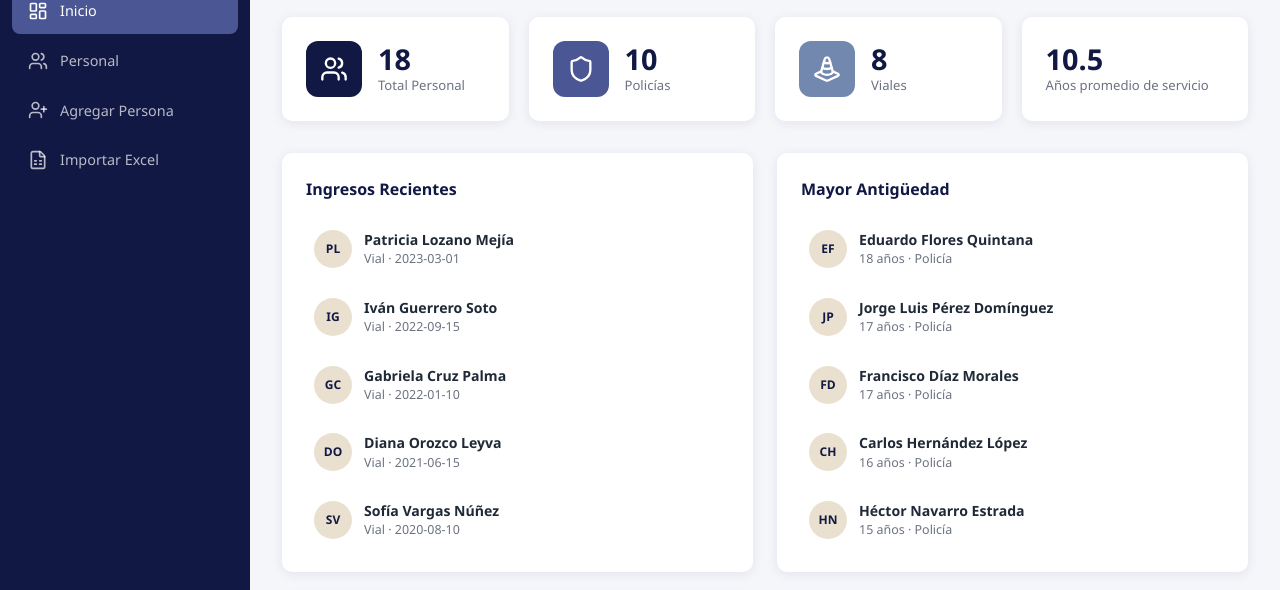
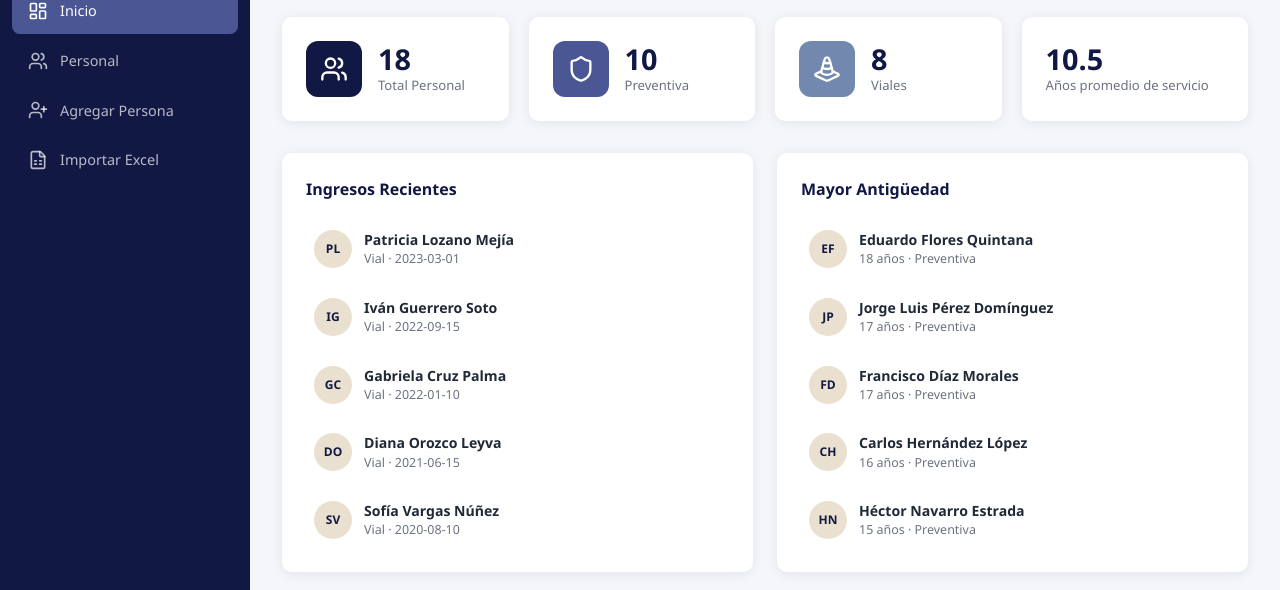
Before and after one commit to DiegoAragon13/Sistema_de_Control_policial, a React (Vite) app: page / in a window 1280 px wide. Both pictures are taken after typing "Sample", "Sample123" into the empty fields and a click on the button "Entrar". Shown: the part 139-729 px from the top of the page. Built offline with nearby package versions, Linux system fonts and the light colour scheme.

Commit message:
Unificar categoria: Preventiva y Vial en todo el sistema

```diff
--- a/src/data/mockPersonal.js
+++ b/src/data/mockPersonal.js
@@ -5,7 +5,7 @@ const mockPersonal = [
   {
     id: 1,
     foto: null,
-    categoria: "Policía",
+    categoria: "Preventiva",
     asignacion: "Policía Preventiva",
     nombre: "Carlos",
     apellidos: "Hernández López",
@@ -24,7 +24,7 @@ const mockPersonal = [
   {
     id: 2,
     foto: null,
-    categoria: "Policía",
+    categoria: "Preventiva",
     asignacion: "Policía Preventiva",
     nombre: "María Elena",
     apellidos: "García Rodríguez",
@@ -62,7 +62,7 @@ const mockPersonal = [
   {
     id: 4,
     foto: null,
-    categoria: "Policía",
+    categoria: "Preventiva",
     asignacion: "Policía Preventiva",
     nombre: "Jorge Luis",
     apellidos: "Pérez Domínguez",
@@ -100,7 +100,7 @@ const mockPersonal = [
   {
     id: 6,
     foto: null,
-    categoria: "Policía",
+    categoria: "Preventiva",
     asignacion: "Policía Preventiva",
     nombre: "Miguel Ángel",
     apellidos: "Torres Vega",
@@ -138,7 +138,7 @@ const mockPersonal = [
   {
     id: 8,
     foto: null,
-    categoria: "Policía",
+    categoria: "Preventiva",
     asignacion: "Policía Preventiva",
     nombre: "Francisco",
     apellidos: "Díaz Morales",
@@ -176,7 +176,7 @@ const mockPersonal = [
   {
     id: 10,
     foto: null,
-    categoria: "Policía",
+    categoria: "Preventiva",
     asignacion: "Policía Preventiva",
     nombre: "Raúl",
     apellidos: "Mendoza Aguilar",
@@ -214,7 +214,7 @@ const mockPersonal = [
   {
     id: 12,
     foto: null,
-    categoria: "Policía",
+    categoria: "Preventiva",
     asignacion: "Policía Preventiva",
     nombre: "Andrés",
     apellidos: "Salazar Ruiz",
@@ -252,7 +252,7 @@ const mockPersonal = [
   {
     id: 14,
     foto: null,
-    categoria: "Policía",
+    categoria: "Preventiva",
     asignacion: "Policía Preventiva",
     nombre: "Héctor",
     apellidos: "Navarro Estrada",
@@ -290,7 +290,7 @@ const mockPersonal = [
   {
     id: 16,
     foto: null,
-    categoria: "Policía",
+    categoria: "Preventiva",
     asignacion: "Policía Preventiva",
     nombre: "Eduardo",
     apellidos: "Flores Quintana",
@@ -309,7 +309,7 @@ const mockPersonal = [
   {
     id: 17,
     foto: null,
-    categoria: "Policía",
+    categoria: "Preventiva",
     asignacion: "Policía Preventiva",
     nombre: "Alejandra",
     apellidos: "Bustamante Ríos",
--- a/src/pages/AgregarPersona.jsx
+++ b/src/pages/AgregarPersona.jsx
@@ -3,7 +3,7 @@ import { useNavigate } from "react-router-dom";
 import { Save, ArrowLeft, User, Upload } from "lucide-react";
 
 const initialForm = {
-  categoria: "Policía",
+  categoria: "Preventiva",
   asignacion: "",
   nombre: "",
   apellidos: "",
@@ -131,7 +131,7 @@ function AgregarPersona({ personal, setPersonal }) {
               <div className="form-group">
                 <label>Categoría</label>
                 <select name="categoria" value={form.categoria} onChange={handleChange}>
-                  <option value="Policía">Policía</option>
+                  <option value="Preventiva">Preventiva</option>
                   <option value="Vial">Vial</option>
                 </select>
               </div>
--- a/src/pages/Dashboard.jsx
+++ b/src/pages/Dashboard.jsx
@@ -1,7 +1,7 @@
 import { Users, Shield, TrafficCone } from "lucide-react";
 
 function Dashboard({ personal }) {
-  const totalPolicias = personal.filter((p) => p.categoria === "Policía").length;
+  const totalPolicias = personal.filter((p) => p.categoria === "Preventiva").length;
   const totalViales = personal.filter((p) => p.categoria === "Vial").length;
 
   // Calcular antigüedad promedio en años
@@ -44,7 +44,7 @@ function Dashboard({ personal }) {
           </div>
           <div className="stat-info">
             <span className="stat-number">{totalPolicias}</span>
-            <span className="stat-label">Policías</span>
+            <span className="stat-label">Preventiva</span>
           </div>
         </div>
         <div className="stat-card">
--- a/src/pages/FichaPersona.jsx
+++ b/src/pages/FichaPersona.jsx
@@ -90,7 +90,7 @@ function FichaPersona({ personal, setPersonal }) {
             <input type="file" accept="image/*" onChange={handleFoto} hidden />
           </label>
           <div className="ficha-badge-container">
-            <span className={`badge ${form.categoria === "Policía" ? "badge-policia" : "badge-vial"}`}>
+            <span className={`badge ${form.categoria === "Preventiva" ? "badge-policia" : "badge-vial"}`}>
               {form.categoria}
             </span>
             <span className="ficha-employee-number">{form.numero_empleado}</span>
@@ -148,7 +148,7 @@ function FichaPersona({ personal, setPersonal }) {
               <div className="form-group">
                 <label>Categoría</label>
                 <select name="categoria" value={form.categoria || ""} onChange={handleChange}>
-                  <option value="Policía">Policía</option>
+                  <option value="Preventiva">Preventiva</option>
                   <option value="Vial">Vial</option>
                 </select>
               </div>
--- a/src/pages/ImportarExcel.jsx
+++ b/src/pages/ImportarExcel.jsx
@@ -27,7 +27,7 @@ function ImportarExcel() {
       setResultado({
         exito: true,
         mensaje: "Se importaron 18 registros correctamente.",
-        detalles: "12 Policías y 6 Viales agregados al sistema.",
+        detalles: "12 Preventiva y 6 Viales agregados al sistema.",
       });
       setArchivo(null);
     }, 1500);
--- a/src/pages/Personal.jsx
+++ b/src/pages/Personal.jsx
@@ -49,7 +49,7 @@ function Personal({ personal }) {
 
       <div className="filters-bar">
         <div className="tabs-filter">
-          {["Todos", "Policía", "Vial"].map((cat) => (
+          {["Todos", "Preventiva", "Vial"].map((cat) => (
             <button
               key={cat}
               className={`tab-btn ${filtroCategoria === cat ? "active" : ""}`}
@@ -58,7 +58,7 @@ function Personal({ personal }) {
                 setPaginaActual(1);
               }}
             >
-              {cat === "Todos" ? "Todos" : cat === "Policía" ? "Preventiva" : "Vial"}
+              {cat}
             </button>
           ))}
         </div>
@@ -101,7 +101,7 @@ function Personal({ personal }) {
                   {p.nombre} {p.apellidos}
                 </td>
                 <td>
-                  <span className={`badge ${p.categoria === "Policía" ? "badge-policia" : "badge-vial"}`}>
+                  <span className={`badge ${p.categoria === "Preventiva" ? "badge-policia" : "badge-vial"}`}>
                     {p.categoria}
                   </span>
                 </td>
```
